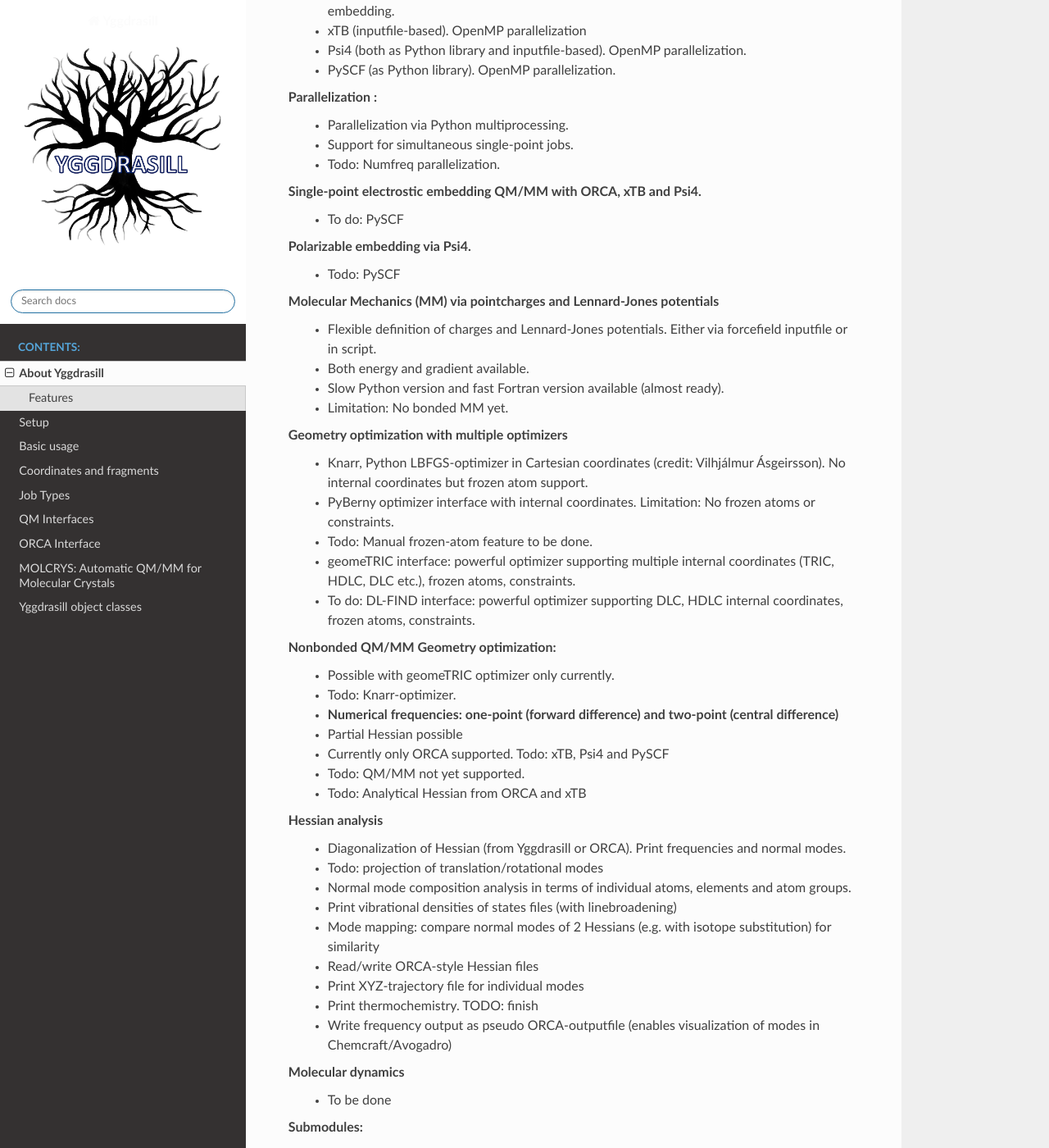
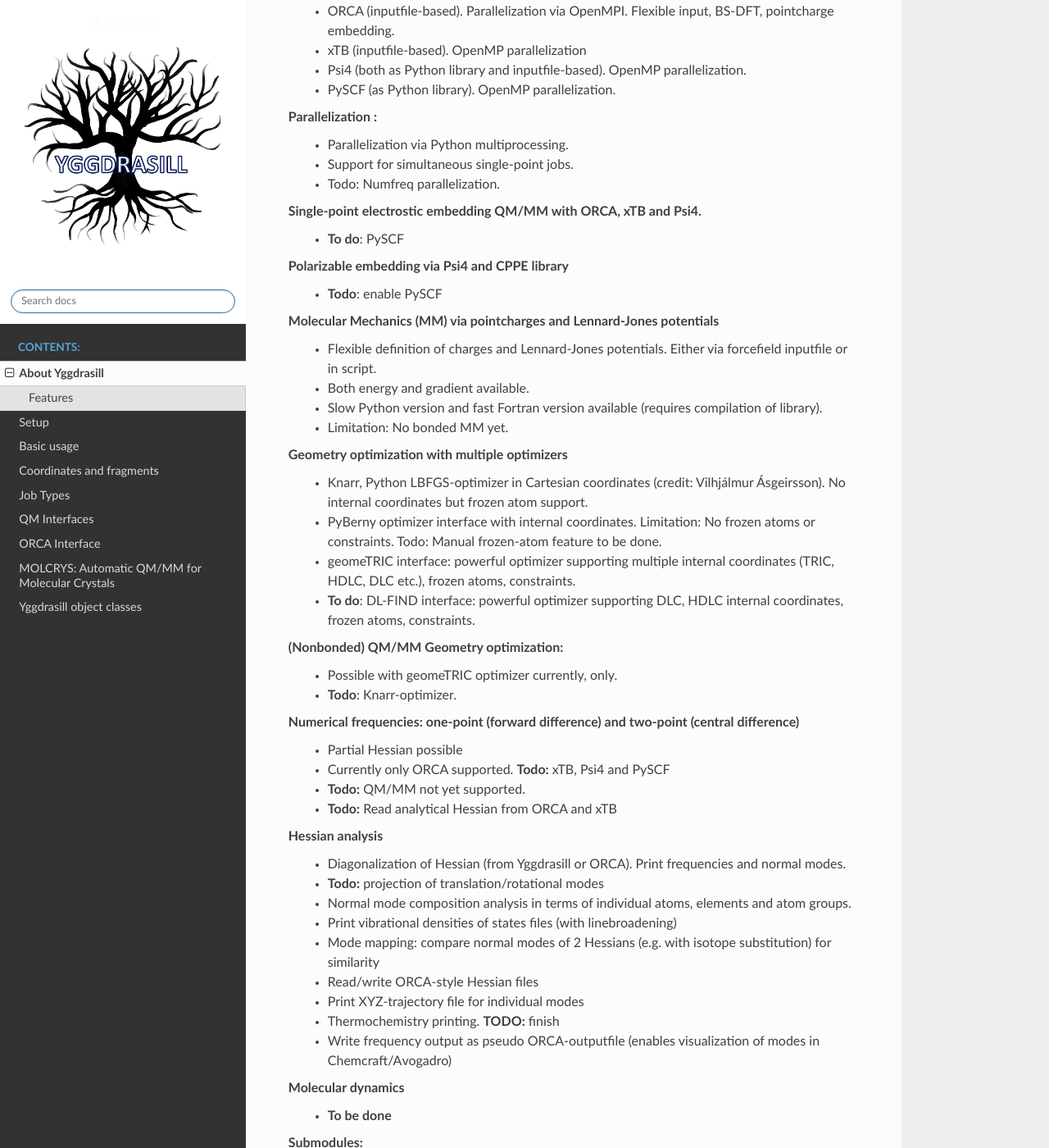
Before and after one commit to RagnarB83/ash-documentation, a Sphinx documentation site: the page built from docs/About.rst, in a window 1280 px wide and 1400 px high, scrolled down 984 px. Shown: the whole window at 82% size. Built offline with Sphinx 7.4.7 and the Read the Docs theme 2.0.0, drawn with Linux system fonts in a browser that asks for light colours; some of the changed text lies outside the part shown.

Commit message:
update of features

```diff
--- a/docs/About.rst
+++ b/docs/About.rst
@@ -9,6 +9,7 @@ Requirements:
 
     - Python3 installation
     - Numpy
+    - Julia (for faster versions of some routines)
     - Matplotlib (for some scientific plotting options).
 
 Optional Python modules for specific functionality (can be installed via pip or conda):
@@ -48,46 +49,46 @@ Features
     - Todo: Numfreq parallelization.
 
 **Single-point electrostic embedding QM/MM with ORCA, xTB and Psi4.**
-    - To do: PySCF
+    - **To do**: PySCF
 
-**Polarizable embedding via Psi4.**
-    - Todo: PySCF
+**Polarizable embedding via Psi4 and CPPE library**
+    - **Todo**: enable PySCF
 
 **Molecular Mechanics (MM) via pointcharges and Lennard-Jones potentials**
     - Flexible definition of charges and Lennard-Jones potentials. Either via forcefield inputfile or in script.
     - Both energy and gradient available.
-    - Slow Python version and fast Fortran version available (almost ready).
+    - Slow Python version and fast Fortran version available (requires compilation of library).
     - Limitation: No bonded MM yet.
 
 **Geometry optimization with multiple optimizers**
     - Knarr, Python LBFGS-optimizer in Cartesian coordinates (credit: Vilhjálmur Ásgeirsson). No internal coordinates but frozen atom support.
-    - PyBerny optimizer interface with internal coordinates. Limitation: No frozen atoms or constraints.
-    - Todo: Manual frozen-atom feature to be done.
+    - PyBerny optimizer interface with internal coordinates. Limitation: No frozen atoms or constraints. Todo: Manual frozen-atom feature to be done.
     - geomeTRIC interface: powerful optimizer supporting multiple internal coordinates (TRIC, HDLC, DLC etc.), frozen atoms, constraints.
-    - To do: DL-FIND interface: powerful optimizer supporting DLC, HDLC internal coordinates, frozen atoms, constraints.
+    - **To do**: DL-FIND interface: powerful optimizer supporting DLC, HDLC internal coordinates, frozen atoms, constraints.
 
-**Nonbonded QM/MM Geometry optimization:**
-    - Possible with geomeTRIC optimizer only currently.
-    - Todo: Knarr-optimizer.
-    - **Numerical frequencies: one-point (forward difference) and two-point (central difference)**
+**(Nonbonded) QM/MM Geometry optimization:**
+    - Possible with geomeTRIC optimizer currently, only.
+    - **Todo**: Knarr-optimizer.
+
+**Numerical frequencies: one-point (forward difference) and two-point (central difference)**
     - Partial Hessian possible
-    - Currently only ORCA supported. Todo: xTB, Psi4 and PySCF
-    - Todo: QM/MM not yet supported.
-    - Todo: Analytical Hessian from ORCA and xTB
+    - Currently only ORCA supported. **Todo:** xTB, Psi4 and PySCF
+    - **Todo:** QM/MM not yet supported.
+    - **Todo:** Read analytical Hessian from ORCA and xTB
 
 **Hessian analysis**
     - Diagonalization of Hessian (from Yggdrasill or ORCA). Print frequencies and normal modes.
-    - Todo: projection of translation/rotational modes
+    - **Todo:** projection of translation/rotational modes
     - Normal mode composition analysis in terms of individual atoms, elements and atom groups.
     - Print vibrational densities of states files (with linebroadening)
     - Mode mapping: compare normal modes of 2 Hessians (e.g. with isotope substitution) for similarity
     - Read/write ORCA-style Hessian files
     - Print XYZ-trajectory file for individual modes
-    - Print thermochemistry. TODO: finish
+    - Thermochemistry printing. **TODO:** finish
     - Write frequency output as pseudo ORCA-outputfile (enables visualization of modes in Chemcraft/Avogadro)
 
 **Molecular dynamics**
-    - To be done
+    - **To be done**
 
 **Submodules:**
     **molcrys: Automatic Molecular crystal QM/MM**
```
Also changed, not shown: other parts of docs/About.rst (+3 -3 lines), docs/molcrys.rst (+11 -8 lines), 1 other file.
